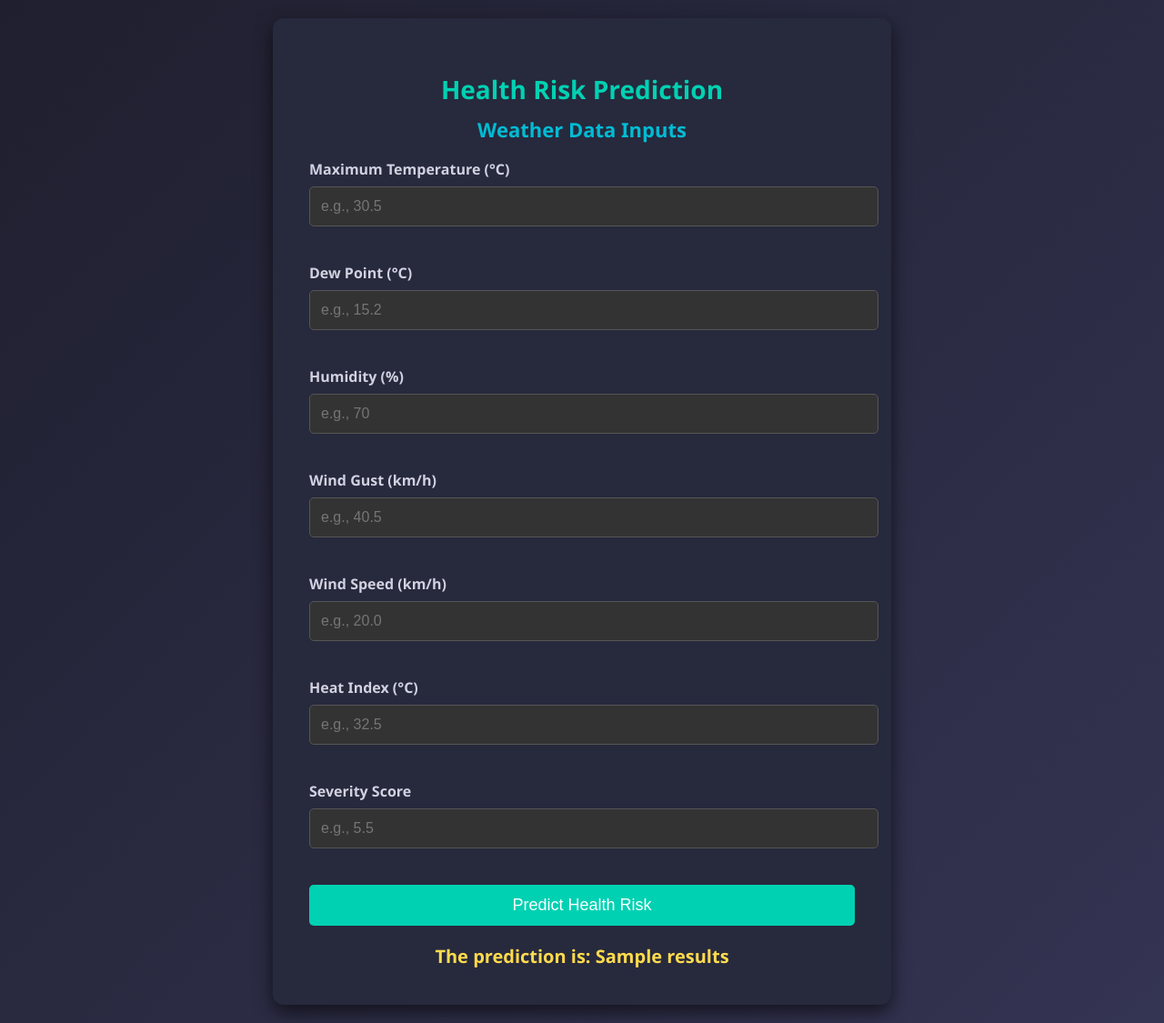
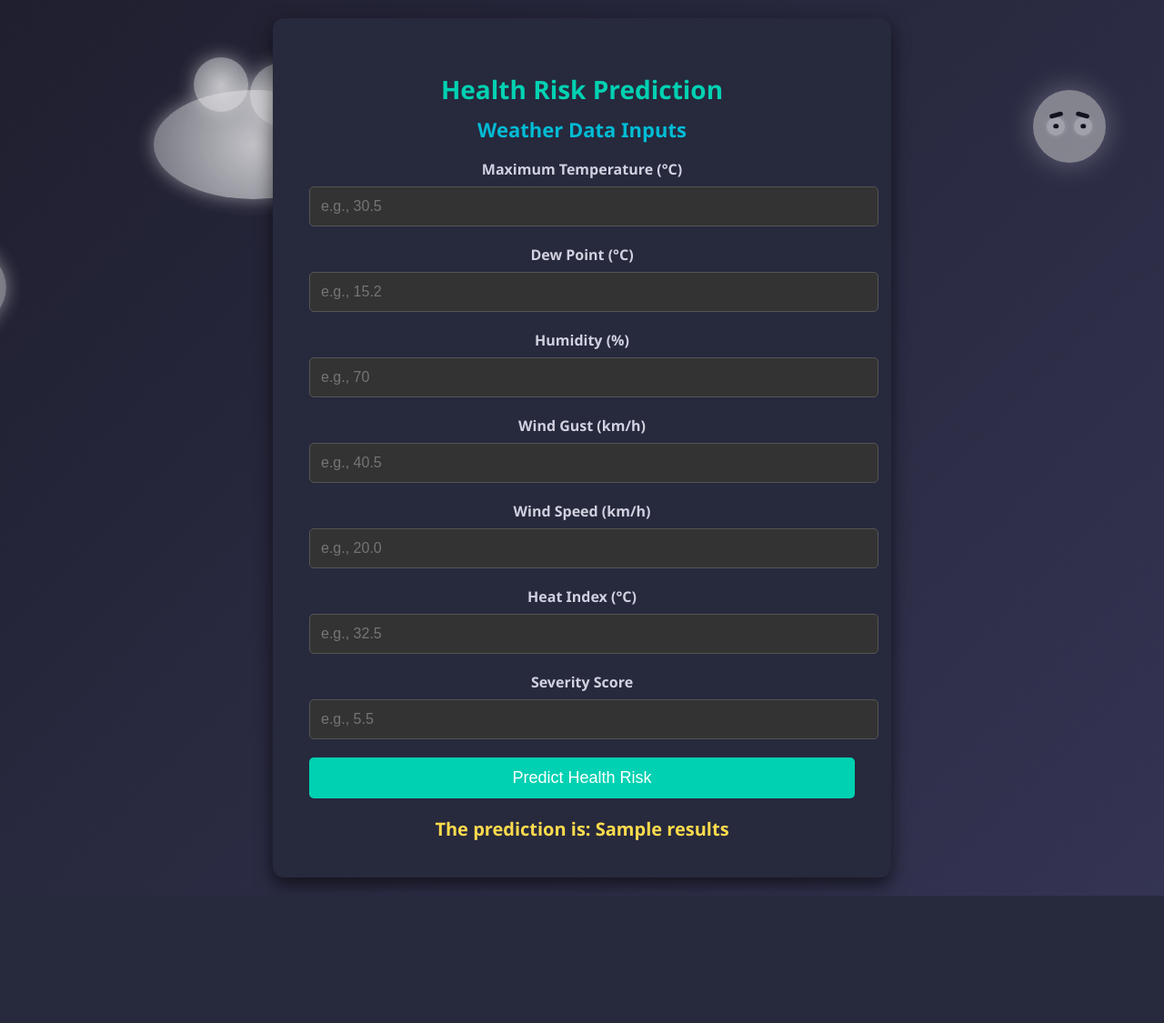
Before and after one commit to srabani-tripathy/Major_Project, a Python web app: template templates/home.html in a window 1280 px wide. Shown: the whole page at 91% size. After the commit the page ends 985 px from the top, so only its background shows below. Run offline with Jinja, Linux system fonts and the light colour scheme; the template is opened without the code that fills it: most values are stand-ins (such as "Sample title", 1, 10 or a date in 2020).

Commit message:
UI improved

```diff
--- a/templates/home.html
+++ b/templates/home.html
@@ -13,8 +13,145 @@
             display: flex;
             justify-content: center;
             align-items: center;
-            min-height: 100vh;
+            height: 100%;
             margin: 0;
+            position: relative;
+            overflow: auto; /* Allow scrolling */
+        }
+
+        /* Floating Clouds */
+        .cloud {
+            position: absolute;
+            background: radial-gradient(circle at 50% 50%, rgba(255, 255, 255, 0.8), rgba(255, 255, 255, 0.4));
+            border-radius: 50%;
+            animation: float 30s linear infinite;
+            opacity: 0.9;
+            box-shadow: 0 0 20px rgba(255, 255, 255, 0.5);
+        }
+
+        .cloud:nth-child(1) {
+            width: 220px;
+            height: 120px;
+            top: 10%;
+            left: -20%;
+            animation-duration: 50s;
+            animation-delay: -10s;
+        }
+
+        .cloud:nth-child(2) {
+            width: 250px;
+            height: 140px;
+            top: 25%;
+            left: -30%;
+            animation-duration: 60s;
+        }
+
+        .cloud:nth-child(3) {
+            width: 180px;
+            height: 100px;
+            bottom: 20%;
+            left: -10%;
+            animation-duration: 40s;
+            animation-delay: -20s;
+        }
+
+        /* Additional Cloud Layers */
+        .cloud:before, .cloud:after {
+            content: '';
+            position: absolute;
+            background: radial-gradient(circle at 50% 50%, rgba(255, 255, 255, 0.8), rgba(255, 255, 255, 0.4));
+            border-radius: 50%;
+            box-shadow: 0 0 20px rgba(255, 255, 255, 0.5);
+        }
+
+        .cloud:before {
+            width: 60px;
+            height: 60px;
+            top: -30%;
+            left: 20%;
+        }
+
+        .cloud:after {
+            width: 70px;
+            height: 70px;
+            top: -25%;
+            right: 20%;
+        }
+
+        @keyframes float {
+            0% { transform: translateX(0); }
+            100% { transform: translateX(100vw); }
+        }
+
+        /* Sun Styling */
+        .sun {
+            position: absolute;
+            top: 10%;
+            right: 5%;
+            background-color: #cccccc; /* Moon color - a light gray */
+            border-radius: 50%;
+            width: 80px;
+            height: 80px;
+            box-shadow: 0 0 30px rgba(255, 255, 255, 0.5); /* Softer glow for moon */
+            animation: blink 2s infinite; /* Keep the blinking effect */
+            display: flex;
+            justify-content: center;
+            align-items: center;
+            flex-direction: row; /* Keep the row for eye orientation */
+}
+
+
+        @keyframes blink {
+            0%, 100% { opacity: 1; }
+            50% { opacity: 0.5; }
+        }
+
+        /* Eyes Styling */
+        .eye {
+            background-color: #ffffff; /* White part of the eye remains white */
+            border-radius: 50%;
+            width: 20px; /* Eye size */
+            height: 20px; /* Eye size */
+            position: relative;
+            margin: 0 5px; /* Space between the eyes */
+            box-shadow: 0 0 5px rgba(255, 255, 255, 0.8);
+}
+
+.pupil {
+    background-color: #000; /* Pupil color */
+    border-radius: 50%;
+    width: 10px; /* Pupil size */
+    height: 10px; /* Pupil size */
+    position: absolute;
+    left: 50%;
+    top: 50%;
+    transform: translate(-50%, -50%);
+    animation: blink-eye 2s infinite; /* Eye blinking animation */
+}
+
+        @keyframes blink-eye {
+            0%, 100% { width: 10px; height: 10px; }
+            50% { width: 5px; height: 5px; } /* Make the pupil smaller to simulate blinking */
+        }
+
+        /* Eyebrow Styling */
+        .eyebrow {
+            position: absolute;
+            width: 15px;
+            height: 5px;
+            background-color: #000; /* Eyebrow color */
+            border-radius: 5px;
+            top: -5px; /* Position above the eye */
+        }
+
+        .eyebrow.left {
+            left: 3px; /* Position for left eyebrow */
+            transform: rotate(-15deg);
+        }
+
+        .eyebrow.right {
+            right: 3px; /* Position for right eyebrow */
+            transform: rotate(15deg);
         }
 
         /* Container for Form */
@@ -27,6 +164,7 @@
             max-width: 600px;
             margin: 20px;
             text-align: center;
+            backdrop-filter: blur(8px);
         }
 
         /* Heading Styling */
@@ -34,12 +172,14 @@
             font-size: 28px;
             color: #00d1b2;
             margin-bottom: 10px;
+            animation: fadeIn 2s ease-in-out;
         }
 
         h2 {
             font-size: 22px;
             color: #00bcd4;
             margin-top: 0;
+            animation: fadeIn 3s ease-in-out;
         }
 
         /* Label Styling */
@@ -80,17 +220,12 @@
             font-size: 18px;
             cursor: pointer;
             transition: all 0.3s ease;
+            animation: fadeIn 4s ease-in-out;
         }
 
         .btn-primary:hover {
             background-color: #00bda9;
             transform: scale(1.02);
-        }
-
-        /* Margin Bottom */
-        .mb-3 {
-            margin-bottom: 20px;
-            text-align: left;
         }
 
         /* Result Styling */
@@ -99,10 +234,34 @@
             font-size: 20px;
             font-weight: bold;
             margin-top: 20px;
+            animation: fadeIn 5s ease-in-out;
+        }
+
+        /* Animation for Fade-in */
+        @keyframes fadeIn {
+            from { opacity: 0; }
+            to { opacity: 1; }
         }
     </style>
 </head>
 <body>
+    <!-- Floating Clouds -->
+    <div class="cloud"></div>
+    <div class="cloud"></div>
+    <div class="cloud"></div>
+
+    <!-- Animated Sun with Cartoonish Eyes -->
+    <div class="sun">
+        <div class="eye">
+            <div class="pupil"></div>
+            <div class="eyebrow left"></div>
+        </div>
+        <div class="eye">
+            <div class="pupil"></div>
+            <div class="eyebrow right"></div>
+        </div>
+    </div>
+
     <div class="login">
         <h1>Health Risk Prediction</h1>
         <form action="{{ url_for('predict_datapoint') }}" method="post">
```
